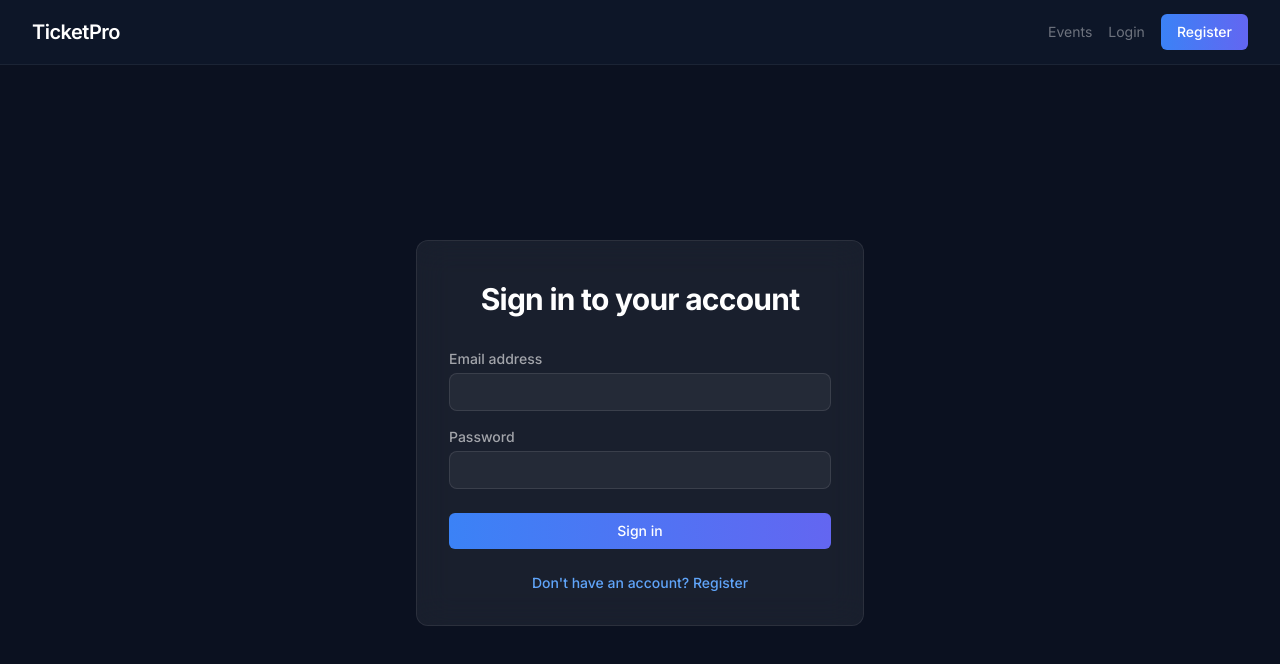
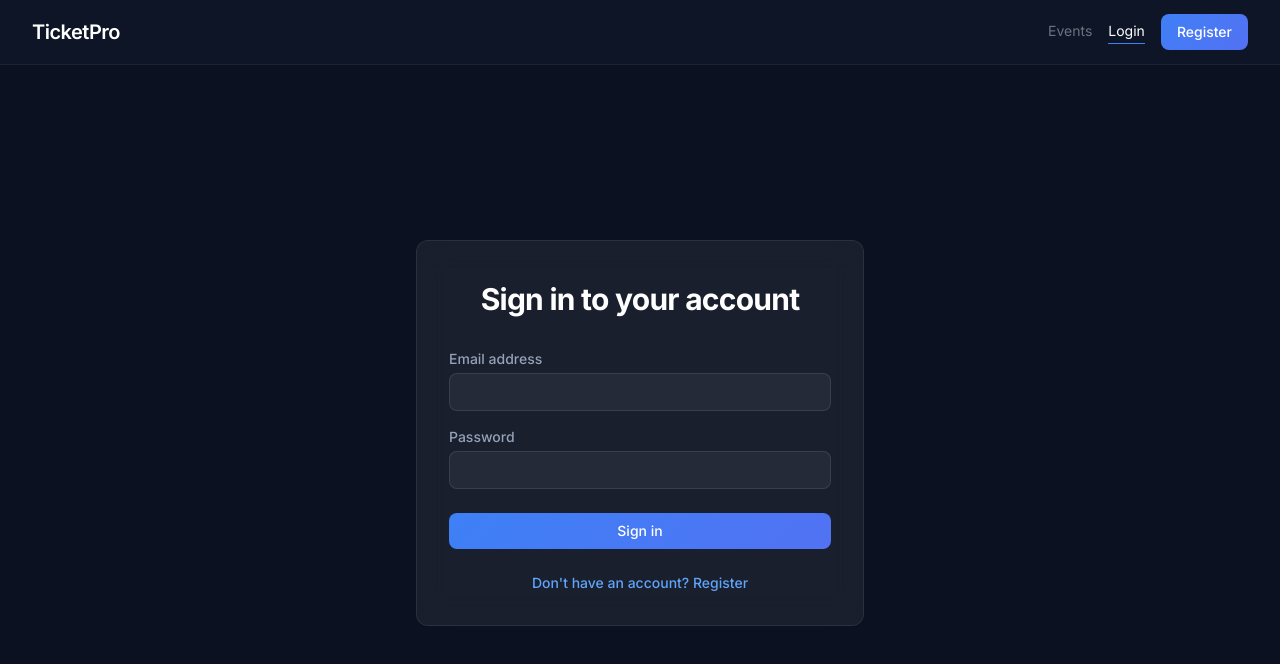
Before and after one commit to TRITUSLegend/ticket-booking-system, a Next.js app in the folder frontend/: page /login in a window 1280 px wide. Shown: the top 664 px of the page. Built offline with nearby package versions, Linux system fonts and the light colour scheme; no server answers.

Commit message:
feat(ui): redesign navbar with frosted glass effect and active nav state

```diff
--- a/frontend/components/booking/Navbar.tsx
+++ b/frontend/components/booking/Navbar.tsx
@@ -1,38 +1,58 @@
 'use client';
 
 import React from 'react';
+import { usePathname } from 'next/navigation';
 import { useAuth } from '../../lib/auth-context';
 import { Button } from '../ui/Button';
 
+function NavLink({ href, label, isActive }: { href: string; label: string; isActive: boolean }) {
+  return (
+    <a
+      href={href}
+      className={`text-sm pb-0.5 border-b transition-colors ${
+        isActive
+          ? 'text-white border-[var(--accent-primary)]'
+          : 'text-white/40 border-transparent hover:text-white/80'
+      }`}
+    >
+      {label}
+    </a>
+  );
+}
+
 export function Navbar() {
   const { user, logout } = useAuth();
+  const pathname = usePathname() || '';
+
+  const isActive = (href: string) =>
+    href === '/events' ? pathname === '/events' : pathname.startsWith(href);
 
   return (
-    <header className="bg-[rgba(15,23,42,0.92)] backdrop-blur-xl border-b border-white/[0.06]">
+    <header className="sticky top-0 z-40 bg-[rgba(15,23,42,0.85)] backdrop-blur-xl [-webkit-backdrop-filter:blur(24px)] border-b border-white/[0.06]">
       <div className="max-w-7xl mx-auto px-4 sm:px-6 lg:px-8 h-16 flex items-center justify-between">
         <a href="/" className="text-xl text-white font-semibold tracking-tight">TicketPro</a>
         <nav className="flex items-center space-x-4">
-          <a href="/events" className="text-white/40 hover:text-white/80 transition-colors text-sm">Events</a>
+          <NavLink href="/events" label="Events" isActive={isActive('/events')} />
 
           {user ? (
             <>
               {user.role === 'CUSTOMER' && (
-                <a href="/bookings" className="text-white/40 hover:text-white/80 transition-colors text-sm">My Bookings</a>
+                <NavLink href="/bookings" label="My Bookings" isActive={isActive('/bookings')} />
               )}
               {user.role === 'ORGANISER' && (
                 <>
-                  <a href="/dashboard" className="text-white/40 hover:text-white/80 transition-colors text-sm">Dashboard</a>
-                  <a href="/events/create" className="text-white/40 hover:text-white/80 transition-colors text-sm">Create Event</a>
+                  <NavLink href="/dashboard" label="Dashboard" isActive={isActive('/dashboard')} />
+                  <NavLink href="/events/create" label="Create Event" isActive={isActive('/events/create')} />
                 </>
               )}
               {user.role === 'ADMIN' && (
                 <>
-                  <a href="/venues" className="text-white/40 hover:text-white/80 transition-colors text-sm">Venues</a>
-                  <a href="/stats" className="text-white/40 hover:text-white/80 transition-colors text-sm">Stats</a>
+                  <NavLink href="/venues" label="Venues" isActive={isActive('/venues')} />
+                  <NavLink href="/stats" label="Stats" isActive={isActive('/stats')} />
                 </>
               )}
               <div className="flex items-center space-x-2">
-                <div className="w-7 h-7 rounded-full bg-gradient-to-br from-[#3B82F6] to-[#8B5CF6] flex items-center justify-center text-white text-xs font-medium hover:scale-110 hover:shadow-[0_0_12px_rgba(139,92,246,0.4)] transition-all">
+                <div className="w-7 h-7 rounded-full bg-gradient-to-br from-[var(--accent-primary)] to-[var(--accent-purple)] flex items-center justify-center text-white text-xs font-medium hover:scale-110 hover:shadow-glow-purple transition-transform duration-150">
                   {user.name ? user.name.charAt(0).toUpperCase() : ''}
                 </div>
                 <span className="text-white/50 text-sm">{user.name}</span>
@@ -41,7 +61,7 @@ export function Navbar() {
             </>
           ) : (
             <>
-              <a href="/login" className="text-white/40 hover:text-white/80 transition-colors text-sm">Login</a>
+              <NavLink href="/login" label="Login" isActive={isActive('/login')} />
               <a href="/register">
                 <Button className="text-sm">Register</Button>
               </a>
--- a/frontend/components/ui/Button.tsx
+++ b/frontend/components/ui/Button.tsx
@@ -9,13 +9,13 @@ interface ButtonProps extends React.ButtonHTMLAttributes<HTMLButtonElement> {
 
 export const Button = React.forwardRef<HTMLButtonElement, ButtonProps>(
   ({ className = '', variant = 'primary', isLoading, children, disabled, ...props }, ref) => {
-    const baseStyles = 'inline-flex items-center justify-center px-4 py-2 text-sm font-medium rounded-md focus:outline-none focus:ring-2 focus:ring-offset-2 disabled:opacity-50 disabled:cursor-not-allowed transition-all duration-150';
+    const baseStyles = 'inline-flex items-center justify-center px-4 py-2 text-sm font-medium rounded-lg focus:outline-none focus:ring-2 focus:ring-offset-2 focus:ring-offset-[var(--bg-deep)] disabled:opacity-50 disabled:cursor-not-allowed';
 
     const variants = {
-      primary: 'bg-gradient-to-r from-[#3B82F6] to-[#6366F1] text-white hover:shadow-[0_4px_15px_rgba(59,130,246,0.4)] hover:-translate-y-0.5 focus:ring-blue-500',
-      secondary: 'bg-white/[0.07] text-white border border-white/10 hover:bg-white/10 focus:ring-white/20',
-      danger: 'bg-danger text-white hover:bg-red-600 hover:shadow-[0_0_15px_rgba(239,68,68,0.3)] focus:ring-danger',
-      ghost: 'bg-transparent text-white/60 hover:bg-white/[0.06] focus:ring-white/20',
+      primary: 'btn-primary text-white focus:ring-blue-500',
+      secondary: 'bg-white/[0.07] text-white border border-white/10 hover:bg-white/[0.12] focus:ring-white/20 transition-colors duration-150',
+      danger: 'bg-red-500/15 text-red-300 border border-red-500/25 hover:bg-red-500/25 hover:text-red-200 hover:shadow-glow-red focus:ring-red-500/40 transition-all duration-150',
+      ghost: 'bg-transparent text-white/60 hover:bg-white/[0.06] hover:text-white/90 focus:ring-white/20 transition-colors duration-150',
     };
 
     return (
--- a/frontend/components/ui/Input.tsx
+++ b/frontend/components/ui/Input.tsx
@@ -12,14 +12,14 @@ export const Input = React.forwardRef<HTMLInputElement, InputProps>(
     return (
       <div className="w-full">
         {label && (
-          <label className="block text-sm font-medium text-white/60 mb-1">
+          <label className="block text-sm font-medium text-[var(--text-secondary)] mb-1">
             {label}
           </label>
         )}
         <input
           ref={ref}
-          className={`block w-full rounded-lg bg-white/[0.05] border border-white/10 text-white placeholder:text-white/30 focus:outline-none focus:border-blue-500 focus:ring-1 focus:ring-blue-500/30 text-sm px-3 py-2 ${
-            error ? 'border-red-500' : ''
+          className={`block w-full rounded-lg bg-white/[0.05] border border-white/10 text-white placeholder:text-white/30 focus:outline-none focus:border-[var(--accent-primary)] focus:ring-2 focus:ring-[var(--accent-primary)]/30 text-sm px-3 py-2 transition-colors duration-150 ${
+            error ? 'border-red-500/60' : ''
           } ${className}`}
           {...props}
         />
--- a/frontend/components/ui/Modal.tsx
+++ b/frontend/components/ui/Modal.tsx
@@ -38,11 +38,11 @@ export function Modal({ isOpen, onClose, title, children }: ModalProps) {
     <div
       ref={overlayRef}
       onClick={handleOverlayClick}
-      className="fixed inset-0 z-50 flex items-center justify-center bg-black/70 backdrop-blur-sm p-4"
+      className="fixed inset-0 z-50 flex items-center justify-center bg-black/70 backdrop-blur-sm [-webkit-backdrop-filter:blur(4px)] p-4"
     >
-      <div className="bg-[#1E293B] border border-white/10 rounded-xl shadow-2xl max-w-md w-full max-h-[90vh] overflow-y-auto">
+      <div className="glass-card glass-card-static bg-[rgba(30,41,59,0.85)] max-w-md w-full max-h-[90vh] overflow-y-auto animate-float-in">
         <div className="flex items-center justify-between p-4 border-b border-white/[0.06]">
-          <h2 className="text-lg font-bold text-white">{title}</h2>
+          <h2 className="text-lg font-semibold tracking-tight text-white">{title}</h2>
           <button onClick={onClose} className="text-white/40 hover:text-white/80 text-xl leading-none transition-colors">&times;</button>
         </div>
         <div className="p-4">{children}</div>
--- a/frontend/components/ui/Toast.tsx
+++ b/frontend/components/ui/Toast.tsx
@@ -30,9 +30,9 @@ export function ToastProvider({ children }: { children: React.ReactNode }) {
   }, []);
 
   const bgColors: Record<ToastType, string> = {
-    success: 'bg-green-500',
-    error: 'bg-red-500',
-    info: 'bg-blue-500',
+    success: 'border-[var(--color-success)]/30 text-emerald-200 shadow-glow-green',
+    error: 'border-[var(--color-booked)]/30 text-red-200 shadow-glow-red',
+    info: 'border-[var(--accent-primary)]/30 text-blue-200 shadow-glow-blue',
   };
 
   return (
@@ -42,7 +42,7 @@ export function ToastProvider({ children }: { children: React.ReactNode }) {
         {toasts.map((toast) => (
           <div
             key={toast.id}
-            className={`${bgColors[toast.type]} text-white px-4 py-3 rounded-lg shadow-lg text-sm animate-slide-in max-w-sm backdrop-blur-lg border border-white/10`}
+            className={`glass-panel ${bgColors[toast.type]} px-4 py-3 rounded-lg text-sm animate-slide-in max-w-sm`}
           >
             {toast.message}
           </div>
```
